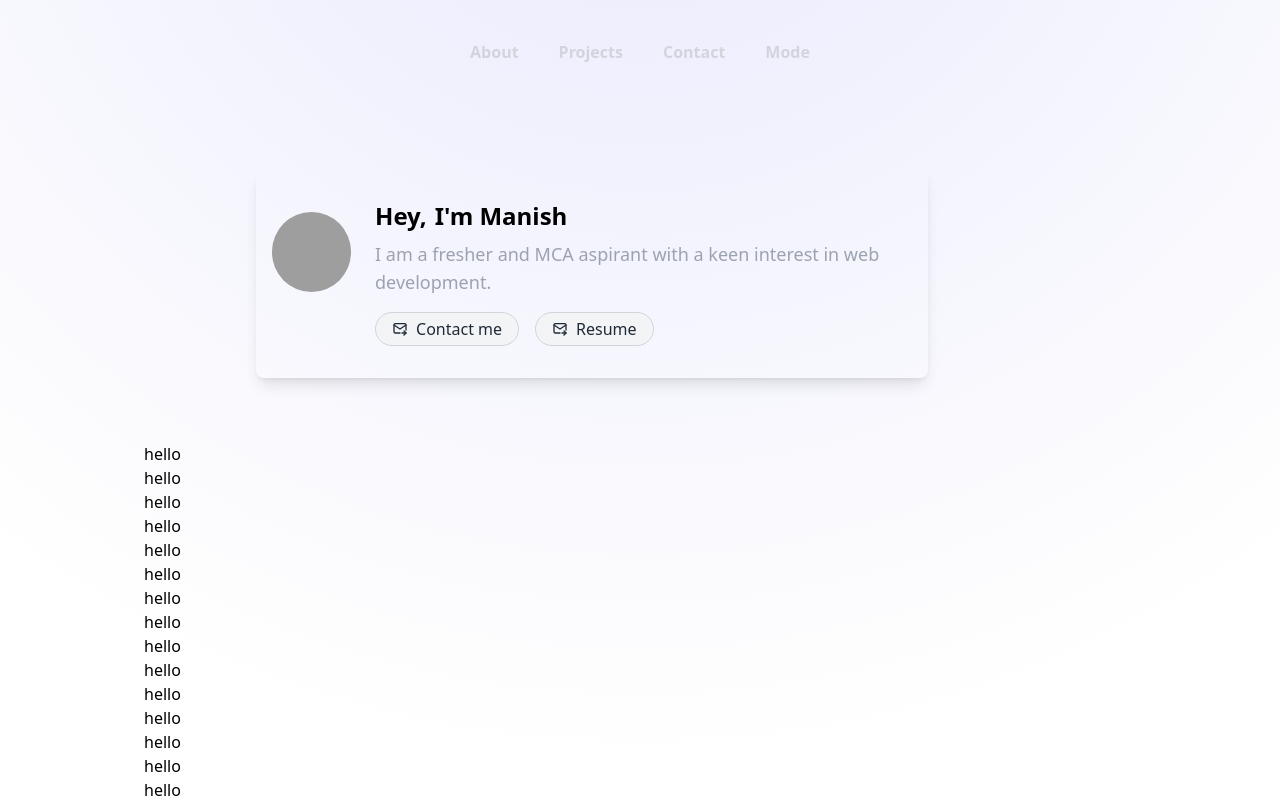
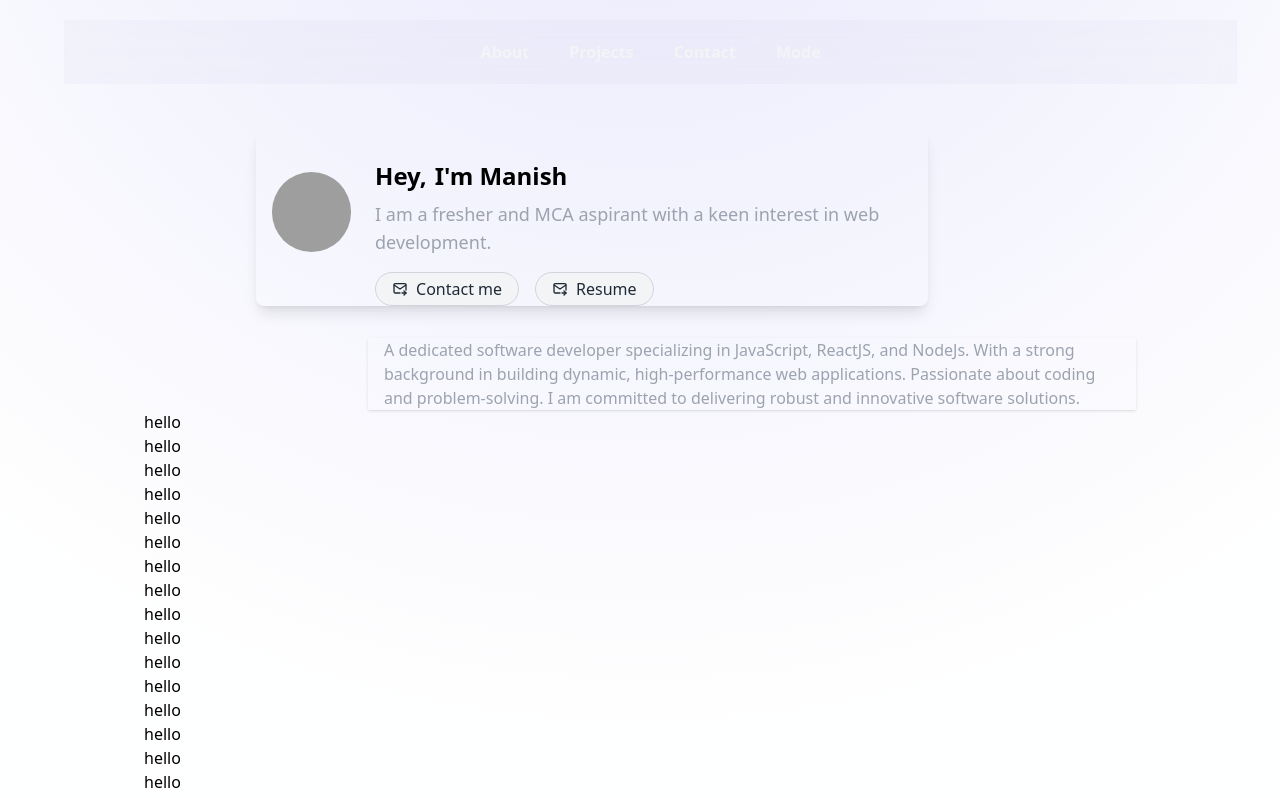
Before and after one commit to manish-107/manish-portfolio, a React (Vite) app: page / in a window 1280 px wide. Shown: the top 798 px of the page. Built offline with nearby package versions, Linux system fonts and the light colour scheme; grey boxes are pictures that could not be loaded.

Commit message:
detailscard and nav

```diff
--- a/src/App.tsx
+++ b/src/App.tsx
@@ -2,14 +2,13 @@ import MainSec from "./components/MainSec.tsx";
 import  Nav  from "./components/Nav.tsx";
 const App = () => {
   return (
-    <div className="absolute top-0  z-[-2] h-fit lg:h-fit md:h-lvh w-full bg-gray-50 dark:bg-gray-950
+    <div className="absolute top-0 z-[-2] h-fit lg:h-fit md:h-lvh w-full bg-gray-50 dark:bg-gray-950
       bg-[radial-gradient(ellipse_80%_80%_at_50%_-20%,rgba(217,216,255,0.5),rgba(255,255,255,0.9))]
       dark:bg-[radial-gradient(ellipse_80%_80%_at_50%_-20%,rgba(120,119,198,0.3),rgba(255,255,255,0))] ">
       <Nav/>
 
     <MainSec/>
 
-
     </div>
   )
 }
--- a/src/components/AuthorCard.tsx
+++ b/src/components/AuthorCard.tsx
@@ -1,7 +1,7 @@
 const AuthorCard = () => {
   return (
-    <div className="flex items-center ml-6 mr-10 md:ml-28">
-      <div className="relative flex flex-col items-start w-full max-w-2xl px-4 py-8 my-8 space-y-4 rounded-lg shadow-lg md:my-16 sm:flex-row sm:space-y-0 sm:space-x-6 dark:border-gray-400">
+    <div className="flex items-center mt-16 ml-6 mr-10 md:ml-28">
+      <div className="relative flex flex-col items-start w-full max-w-2xl px-4 pt-8 my-8 rounded-lg shadow-lg space-t-4 md:mt-16 sm:flex-row sm:space-y-0 sm:space-x-6 dark:border-gray-400">
         <div className="flex justify-center w-full sm:justify-start sm:w-auto">
           <img
             className="object-cover w-20 h-20 mt-3 mr-3 rounded-full"
--- /dev/null
+++ b/src/components/DetailsBar.tsx
@@ -0,0 +1,15 @@
+
+const DetailsBar = () => {
+  return (
+    <div className="ml-0 md:ml-56">
+
+<a className="block max-w-3xl shadow bg-transparent-lg">
+  <p className="pl-4 pr-4 font-normal text-gray-400">A dedicated software developer specializing in JavaScript, ReactJS, and NodeJs. With a strong background in building dynamic, high-performance web applications. Passionate about coding and problem-solving. I am committed to delivering robust and innovative software solutions.</p>
+</a>
+
+
+    </div>
+  )
+}
+
+export default DetailsBar
--- a/src/components/MainSec.tsx
+++ b/src/components/MainSec.tsx
@@ -1,4 +1,5 @@
 import AuthorCard from "./AuthorCard"
+import DetailsBar from "./DetailsBar"
 
 const MainSec = () => {
   return (
@@ -6,6 +7,7 @@ const MainSec = () => {
       <div className="bg-dotted">
 
         <AuthorCard/>
+        <DetailsBar/>
         <h1>hello</h1>
         <h1>hello</h1>
         <h1>hello</h1>
--- a/src/components/Nav.tsx
+++ b/src/components/Nav.tsx
@@ -1,16 +1,14 @@
-
 const Nav = () => {
   return (
-   <header className="flex items-center justify-center w-11/12 p-5 m-5 mx-auto text-gray-300 bg-transparent">
-  <div className="flex space-x-5 font-semibold md:font-extrabold md:space-x-10 ">
+   <header className="fixed z-50 flex items-center justify-center w-11/12 p-5 m-5 mx-auto mb-56 ml-5 text-gray-100 rounded-sm bg-opacity-5 md:ml-16 bg-slate-400 backdrop-blur-md">
+     <div className="flex space-x-5 font-semibold md:font-extrabold md:space-x-10">
        <div>About</div>
        <div>Projects</div>
        <div>Contact</div>
        <div>Mode</div>
      </div>
    </header>
-
-  )
+  );
 }
 
-export default Nav
+export default Nav;
--- a/src/components/ResumeModal.tsx
+++ /dev/null
@@ -1,30 +0,0 @@
-// src/ResumeModal.tsx
-import React from 'react';
-import resumeImage from '../assets/manish-resume.jpg'; // Update with the actual path to your resume image
-
-interface ResumeModalProps {
-  onClose: () => void;
-}
-
-const ResumeModal: React.FC<ResumeModalProps> = ({ onClose }) => {
-  const downloadResume = () => {
-    const link = document.createElement('a');
-    link.href = resumeImage;
-    link.download = 'resume.jpg';
-    document.body.appendChild(link);
-    link.click();
-    document.body.removeChild(link);
-  };
-
-  return (
-    <div className="fixed inset-0 z-50 flex items-center justify-center bg-black bg-opacity-50" onClick={onClose}>
-      <div className="relative p-4 bg-white rounded-lg shadow-lg" onClick={(e) => e.stopPropagation()}>
-        <button className="absolute text-xl font-bold top-2 right-2" onClick={onClose}>×</button>
-        <img src={resumeImage} alt="Resume" className="h-auto max-w-full mb-4" />
-        <button onClick={downloadResume} className="px-4 py-2 text-white bg-blue-500 rounded hover:bg-blue-700">Download</button>
-      </div>
-    </div>
-  );
-};
-
-export default ResumeModal;
```
Lines whose indentation alone changed are shown as unchanged.
